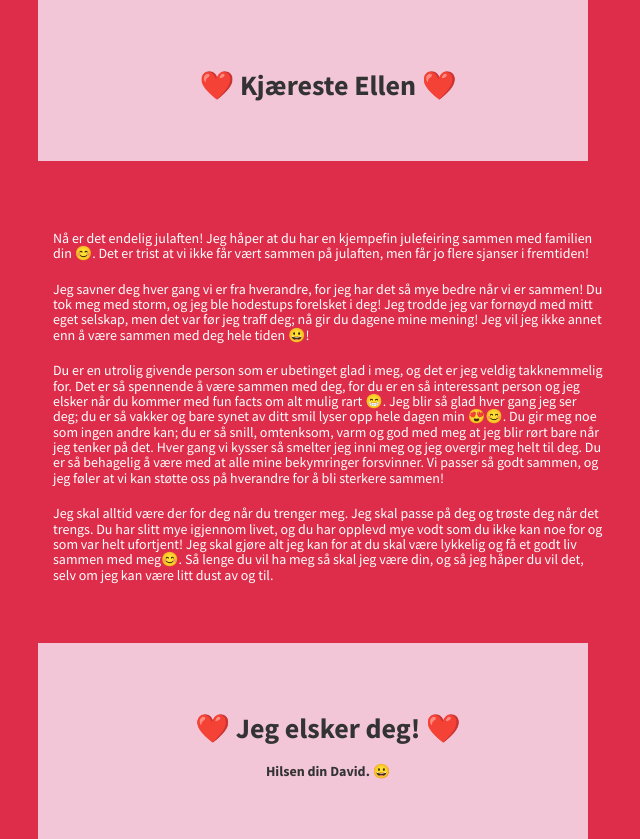
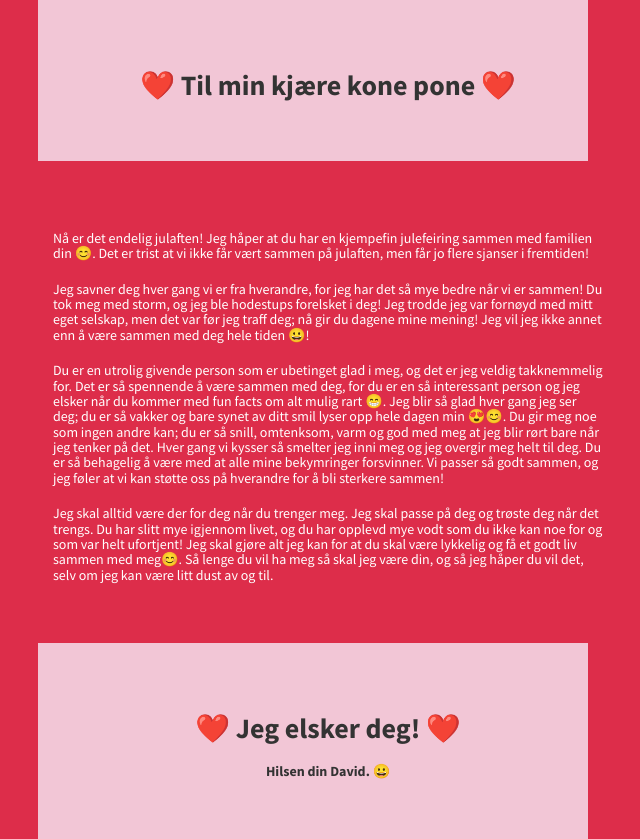
Before and after one commit to ellenog/ellenog.github.io, a Jekyll site: the page built from index.html, in a window 1280 px wide. Shown: the part 900-1739 px from the top of the page, without its empty margins (327-967 px from the left). Built offline with Jekyll 4.4.1, drawn with Linux system fonts in a browser that asks for light colours.

Commit message:
Update intro.html

```diff
--- a/_includes/intro.html
+++ b/_includes/intro.html
@@ -2,7 +2,7 @@
   <div class="container">
     <div class="row">
       <div class="col-lg-12 text-center">
-        <h2>❤️ Kjæreste Ellen ❤️</h2>
+        <h2>❤️ Til min kjære kone pone ❤️</h2>
       </div>
     </div>
     <!-- /.row -->
```
